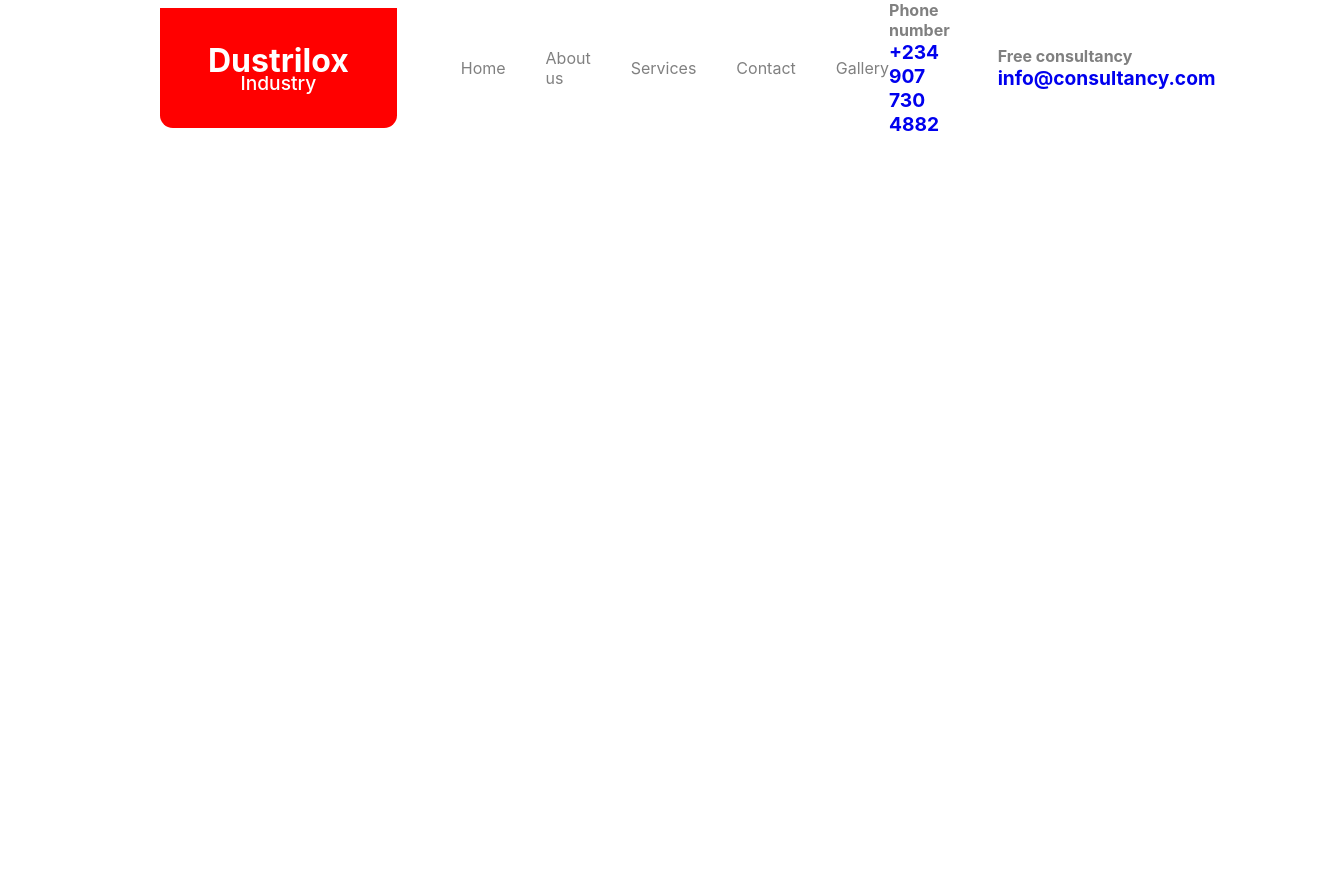
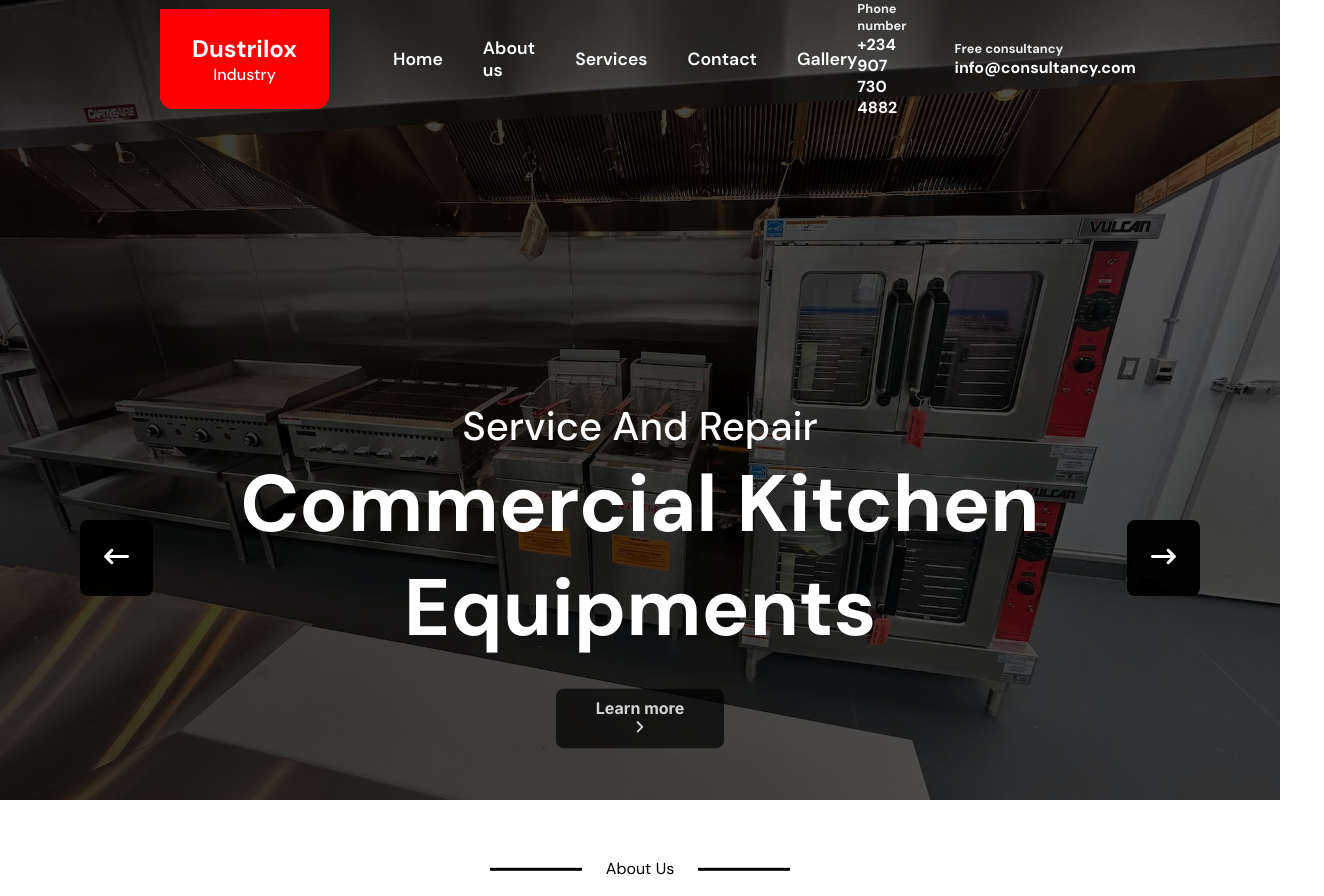
Before and after one commit to DanielOmehe/Dustrilox, a React app in the folder industrial-supplier-website/: page / in a window 1280 px wide. Shown: the top 896 px of the page, 1324 px wide, since content can reach past the window. Before the commit the page ends 800 px from the top, so only its background shows below. Built offline with nearby package versions, Linux system fonts and the light colour scheme.

Commit message:
Complete about us section

```diff
--- /dev/null
+++ b/industrial-supplier-website/src/components/about/index.css
@@ -0,0 +1,82 @@
+.about-us{
+    border: 2px solid #fff;
+    width: 100%;
+    height: 100vh;
+    padding: 3rem 5rem;
+}
+
+.about-us-content{
+    display: grid;
+    grid-template-columns: 1fr 1fr;
+    grid-template-rows: auto;
+}
+
+.about-us-text{
+    padding: 2rem 3rem;;
+}
+
+.about-us-text p{
+    color: #000;
+    font-size: 1.2rem;
+    margin-bottom: 3rem;
+}
+
+.about-us-header{
+    text-align: center;
+    margin-bottom: 3rem;
+    display: flex;
+    flex-direction: column;
+    align-items: center;
+}
+
+.about-us-header p{
+    color: #000;
+    background: #fff;
+    padding: .5rem 1.5rem;
+    position: relative;
+    z-index: 1;
+}
+
+.line{
+    width: 300px;
+    height: 3px;
+    background: #000;
+    transform: translateY(-1.2rem);
+}
+
+.about-title{
+    font-size: 3.5rem;
+    margin-bottom: 1.5rem;
+}
+
+.about-images{
+    position: relative;
+}
+
+.about-image-one{
+    width: 500px;
+    height: 500px;
+    border-radius: .8rem;
+    background: url("../../images/about-2.jpg");
+    background-repeat: no-repeat;
+    background-size: cover;
+    background-position: center;
+}
+
+.about-image-two{
+    background: #fff;
+    width: 300px;
+    height: 300px;
+    transform: translate(24rem, -10rem);
+    border-radius: 1rem;
+    padding: 1rem;
+}
+
+.image-two{
+    width: 100%;
+    height: 100%;
+    background-image: url("../../images/about-3.jpg");
+    background-position: center;
+    background-repeat: no-repeat;
+    background-size: cover;
+}
--- /dev/null
+++ b/industrial-supplier-website/src/components/about/index.js
@@ -0,0 +1,40 @@
+import { Link } from "react-router-dom";
+import Button from "../shared/button/button";
+import "./index.css";
+
+const AboutUs = () => {
+	return (
+		<section className="about-us">
+			<div className="about-us-header">
+				<p>About Us</p>
+				<div className="line"></div>
+			</div>
+			<div className="about-us-content">
+				<div className="about-us-text">
+					<h1 className="about-title">Welcome to Dustrilox</h1>
+					<p>
+						Discover top-quality industrial equipment solutions for laundry, dry
+						cleaning, kitchen, bakery, and catering needs. With expertise in
+						sales, installation, servicing, and repair, we're your trusted
+						partner for reliable equipment and exceptional service.
+					</p>
+					<p>
+						Explore our services and products. Contact us for inquiries or
+						assistance. Let's elevate your business together.
+					</p>
+					<Link to={"/about"}>
+						<Button classname={"learn-more"}>Learn More</Button>
+					</Link>
+				</div>
+				<div className="about-images">
+					<div className="about-image-one"></div>
+					<div className="about-image-two">
+                        <div className="image-two"></div>
+                    </div>
+				</div>
+			</div>
+		</section>
+	);
+};
+
+export default AboutUs;
--- /dev/null
+++ b/industrial-supplier-website/src/components/layout/content/index.css
@@ -0,0 +1,4 @@
+.page-content{
+    width: 100%;
+    height: auto;
+}
--- /dev/null
+++ b/industrial-supplier-website/src/components/layout/content/index.js
@@ -0,0 +1,9 @@
+import "./index.css"
+
+const Content =({children})=>{
+    return(
+        <main className="page-content">{children}</main>
+    )
+}
+
+export default Content
--- /dev/null
+++ b/industrial-supplier-website/src/components/layout/hero/heroCarousel.js
@@ -0,0 +1,9 @@
+import { Children } from "react"
+
+const HeroContentCarousel =({currentItem, children})=>{
+    return(
+        <div className="hero-content-carousel">{Children.map(children, (child, indx) => indx === currentItem ? child : null)}</div>
+    )
+}
+
+export default HeroContentCarousel
--- /dev/null
+++ b/industrial-supplier-website/src/components/layout/hero/heroCarouselItem.js
@@ -0,0 +1,25 @@
+import { FaAngleRight } from "react-icons/fa6";
+import Button from "../../shared/button/button";
+
+const HeroContentCarouselItem = ({ url, title, subtitle }) => {
+	return (
+		<div
+			className="hero-content-carousel-item"
+			style={{
+				background: `linear-gradient(to right, rgba(0,0,0,.78), rgba(0,0,0,.67)), url(${url})`,
+				backgroundRepeat: "no-repeat",
+				backgroundPosition: "center",
+				backgroundSize: "cover",
+			}}
+		>
+			<h1>{title}</h1>
+			<h2>{subtitle}</h2>
+			<Button classname={"learn-more"}>
+				<p>Learn more</p>
+                <FaAngleRight size={15} fill="#fff" />
+			</Button>
+		</div>
+	);
+};
+
+export default HeroContentCarouselItem;
--- a/industrial-supplier-website/src/components/layout/hero/index.css
+++ b/industrial-supplier-website/src/components/layout/hero/index.css
@@ -0,0 +1,55 @@
+.hero-content{
+    width: 100%;
+    height: 100vh;
+    /* position: absolute;
+    top: 0;
+    left: 0;
+    z-index: -1; */
+}
+
+.hero-content-carousel{
+    width: 100%;
+    height: 100%;
+    display: flex;
+    overflow: hidden;
+}
+
+.hero-content-carousel-item{
+    width: 100%;
+    height: 100%;
+    display: flex;
+    flex-direction: column;
+    align-items: center;
+    text-align: center;
+    color: #fff;
+}
+
+.hero-content-carousel-item h1{
+    font-size: 2.5rem;
+    font-weight: 500;
+    margin-top: 25rem;
+    text-transform: capitalize;
+    animation: fade .5s linear;
+}
+
+.hero-content-carousel-item h2{
+    font-size: 5rem;
+    text-transform: capitalize;
+    margin-bottom: 1.5rem;
+    animation: fade .7s linear;
+}
+
+@keyframes fade {
+    0%{
+        opacity: 0;
+    }
+    50%{
+        opacity: 0;
+        transform: translateY(20px);
+    }
+    100%{
+        display: block;
+        transform: translateY(0px);
+        transition: all .4s linear;
+    }
+}
--- a/industrial-supplier-website/src/components/layout/hero/index.js
+++ b/industrial-supplier-website/src/components/layout/hero/index.js
@@ -0,0 +1,76 @@
+import "./index.css";
+import HeroContentCarousel from "./heroCarousel";
+import HeroContentCarouselItem from "./heroCarouselItem";
+import Cleaner from "../../../images/Cleaner.jpg";
+import Catering from "../../../images/catering.jpg"
+import Kitchen from "../../../images/kitchen.jpeg";
+import { FaArrowLeftLong, FaArrowRightLong } from "react-icons/fa6";
+import Button from "../../shared/button/button";
+import { useEffect, useState } from "react";
+
+const carouselItms = [
+	{
+		url: Cleaner,
+		title: "Installation and maintenance",
+		subtitle: "Laundry Machines",
+	},
+	{
+		url: Kitchen,
+		title: "service and repair",
+		subtitle: "commercial kitchen equipments",
+	},
+	{
+		url: Catering,
+		title: "Sales and supply",
+		subtitle: "catering equipments",
+	},
+	{
+		url: Catering,
+		title: "Supply and servicing",
+		subtitle: "Commercial Bakery equipments",
+	},
+];
+
+const HeroContent = () => {
+	const [currentItemIndx, setCurrentItemIndx] = useState(0);
+
+    useEffect(()=>{
+        const changeSlide = setInterval(() => {
+            if(currentItemIndx < carouselItms.length - 1) setCurrentItemIndx(currentItemIndx + 1);
+            else setCurrentItemIndx(0);
+        }, 5000);
+
+        return () => clearInterval(changeSlide)
+    }, [currentItemIndx])
+
+	const nextItemIndx = () => {
+		if (currentItemIndx < carouselItms.length - 1)
+			setCurrentItemIndx(currentItemIndx + 1);
+		else setCurrentItemIndx(0);
+	};
+	const prevItemIndx = () => {
+		if (currentItemIndx > 0) setCurrentItemIndx(currentItemIndx - 1);
+		else setCurrentItemIndx(carouselItms.length - 1);
+	};
+	return (
+		<section className="hero-content">
+			<Button classname="arrow left" clickHandler={prevItemIndx}>
+				<FaArrowLeftLong size={25} fill="#fff" />
+			</Button>
+			<HeroContentCarousel currentItem={currentItemIndx}>
+				{carouselItms.map(({ url, title, subtitle }, indx) => (
+					<HeroContentCarouselItem
+						url={url}
+						title={title}
+						subtitle={subtitle}
+					/>
+				))}
+			</HeroContentCarousel>
+			<Button classname="arrow right" clickHandler={nextItemIndx}>
+				<FaArrowRightLong size={25} fill="#fff" />
+			</Button>
+		</section>
+	);
+};
+
+export default HeroContent;
--- a/industrial-supplier-website/src/components/layout/index.js
+++ b/industrial-supplier-website/src/components/layout/index.js
@@ -1,10 +1,13 @@
 import NavBar from "./navbar";
+import HeroContent from "./hero";
+import Content from "./content";
 
 const Layout = ({ children }) => {
 	return (
 		<>
 			<NavBar />
-
+			<HeroContent />
+            <Content>{children}</Content>
 		</>
 	);
 };
--- a/industrial-supplier-website/src/components/layout/navbar/index.css
+++ b/industrial-supplier-website/src/components/layout/navbar/index.css
@@ -5,6 +5,7 @@
     align-items: center;
     justify-content: space-between;
     padding: 0 10rem;
+    position: fixed;
 }
 
 .navbar-content{
@@ -17,21 +18,20 @@
     background: red;
     display: grid;
     place-items: center;
-    height: 120px;
+    height: 100px;
     place-content: center;
-    padding: 0 3rem;
+    padding: 0 2rem;
     color: #fff;
     border-radius: 0 0 .8rem .8rem;
 }
 
 .logo h1{
-    font-size: 2rem;
+    font-size: 1.5rem;
     font-weight: 700;
-    margin-bottom: -.6rem;
 }
 
 .logo h2{
-    font-size: 1.2rem;
+    font-size: 1rem;
     font-weight: 500;
 }
 
@@ -43,7 +43,9 @@
 }
 
 .nav-items li a{
-    color: grey;
+    color: #fff;
+    font-size: 1.1rem;
+    font-weight: 600;
 }
 
 .contact-details{
@@ -54,10 +56,11 @@
 }
 
 .contact-details h1{
-    font-size: 1rem;
-    color: grey;
+    font-size: .8rem;
+    color: #efefef;
 }
 
 .contact-details h2{
-    font-size: 1.2rem;
+    font-size: 1rem;
+    color: #fff;
 }
--- /dev/null
+++ b/industrial-supplier-website/src/components/shared/button/button.css
@@ -0,0 +1,69 @@
+.learn-more{
+    background: rgba(0,0,0,.89);
+    height: 60px;
+    cursor: pointer;
+    border: none;
+    outline: none;
+    padding: 0 2.5rem;
+    border-radius: .5rem;
+    display: flex;
+    align-items: center;
+    justify-content: center;
+    gap: 1rem;
+    color: #fff;
+    font-weight: bold;
+    font-size: 1rem;
+    animation: fade .9s linear;
+    font-family: "Inter", sans-serif;
+}
+
+.learn-more:hover{
+    background: #fff;
+    color: #2f2f2f;
+    border: 2px solid #9a9a9a;
+    transition: all .3s linear;
+    outline: none;
+}
+
+.learn-more:hover svg{
+    fill: #1b1b1b;
+}
+
+.arrow{
+    padding: 1.5rem;
+    background: rgba(0,0,0,.95);
+    border-radius: .5rem;
+    cursor: pointer;
+    position: absolute;
+    border: none;
+    outline: none;
+    position: absolute;
+    top: 65%;
+}
+
+.arrow.left{
+    left: 5rem;
+}
+
+.arrow.right{
+    right: 5rem;
+}
+
+.arrow:hover{
+    background: red;
+}
+
+@keyframes fade {
+    0%{
+        opacity: 0;
+    }
+    50%{
+        opacity: 0;
+        transform: translateY(20px);
+    }
+    100%{
+        display: block;
+        transform: translateY(0px);
+        transition: all .4s linear;
+    }
+}
--- /dev/null
+++ b/industrial-supplier-website/src/components/shared/button/button.js
@@ -0,0 +1,9 @@
+import './button.css'
+
+const Button =({ classname, children, clickHandler })=>{
+    return(
+        <button className={classname} onClick={clickHandler}>{children}</button>
+    )
+}
+
+export default Button
--- a/industrial-supplier-website/src/index.css
+++ b/industrial-supplier-website/src/index.css
@@ -1,3 +1,5 @@
+@import url('https://fonts.googleapis.com/css2?family=DM+Sans:ital,opsz,wght@0,9..40,100..1000;1,9..40,100..1000&family=Figtree:ital,wght@0,300..900;1,300..900&family=Inter:slnt,wght@-10..0,100..900&family=Plus+Jakarta+Sans:ital,wght@0,200..800;1,200..800&family=Roboto+Mono:ital,wght@0,100..700;1,100..700&display=swap');
+
 *{
     margin: 0;
     padding: 0;
@@ -6,16 +8,13 @@
 
 body {
   margin: 0;
-  font-family: -apple-system, BlinkMacSystemFont, 'Segoe UI', 'Roboto', 'Oxygen',
-    'Ubuntu', 'Cantarell', 'Fira Sans', 'Droid Sans', 'Helvetica Neue',
-    sans-serif;
+  font-family: "DM sans", sans-serif;
   -webkit-font-smoothing: antialiased;
   -moz-osx-font-smoothing: grayscale;
 }
 
 code {
-  font-family: source-code-pro, Menlo, Monaco, Consolas, 'Courier New',
-    monospace;
+  font-family: "Figtree", sans-serif;
 }
 
 a{
--- a/industrial-supplier-website/src/pages/home/index.js
+++ b/industrial-supplier-website/src/pages/home/index.js
@@ -1,9 +1,12 @@
-import Layout from "../../components/layout"
+import Layout from "../../components/layout";
+import AboutUs from "../../components/about";
 
-const HomePage =()=>{
-    return(
-        <Layout></Layout>
-    )
-}
+const HomePage = () => {
+	return (
+		<Layout>
+			<AboutUs />
+		</Layout>
+	);
+};
 
-export default HomePage
+export default HomePage;
```
Also changed, not shown: industrial-supplier-website/src/images/Cleaner.jpg (added), industrial-supplier-website/src/images/about-2.jpg (added), industrial-supplier-website/src/images/about-3.jpg (added), industrial-supplier-website/src/images/catering.jpg (added), industrial-supplier-website/src/images/kitchen.jpeg (added), industrial-supplier-website/src/images/laundry.jpg (added).
